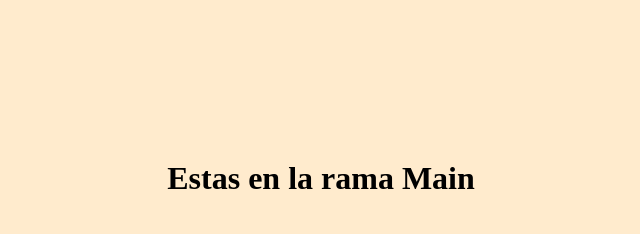
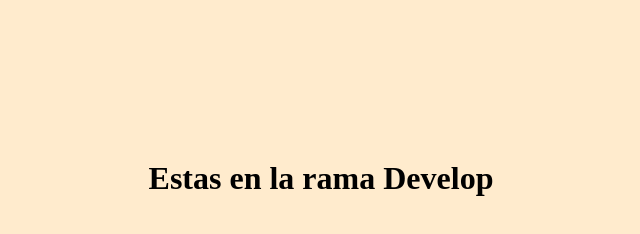
Before and after one commit to santvallejos/Tarea1Bootcamp3.0, a plain HTML site: page index.html in a window 1280 px wide. Shown: the whole page, without its empty margins (319-959 px from the left). Drawn offline with Linux system fonts and the light colour scheme.

Commit message:
Creacion de la rama y agregado de archivo

```diff
--- a/index.html
+++ b/index.html
@@ -7,6 +7,6 @@
     <link rel="stylesheet" href="style.css">
 </head>
 <body>
-    <h1>Estas en la rama Main</h1>
+    <h1>Estas en la rama Develop</h1>
 </body>
 </html>
--- /dev/null
+++ b/script.js
@@ -0,0 +1 @@
+window.alert("Bienvenido!! cambiaste de rama")
```
